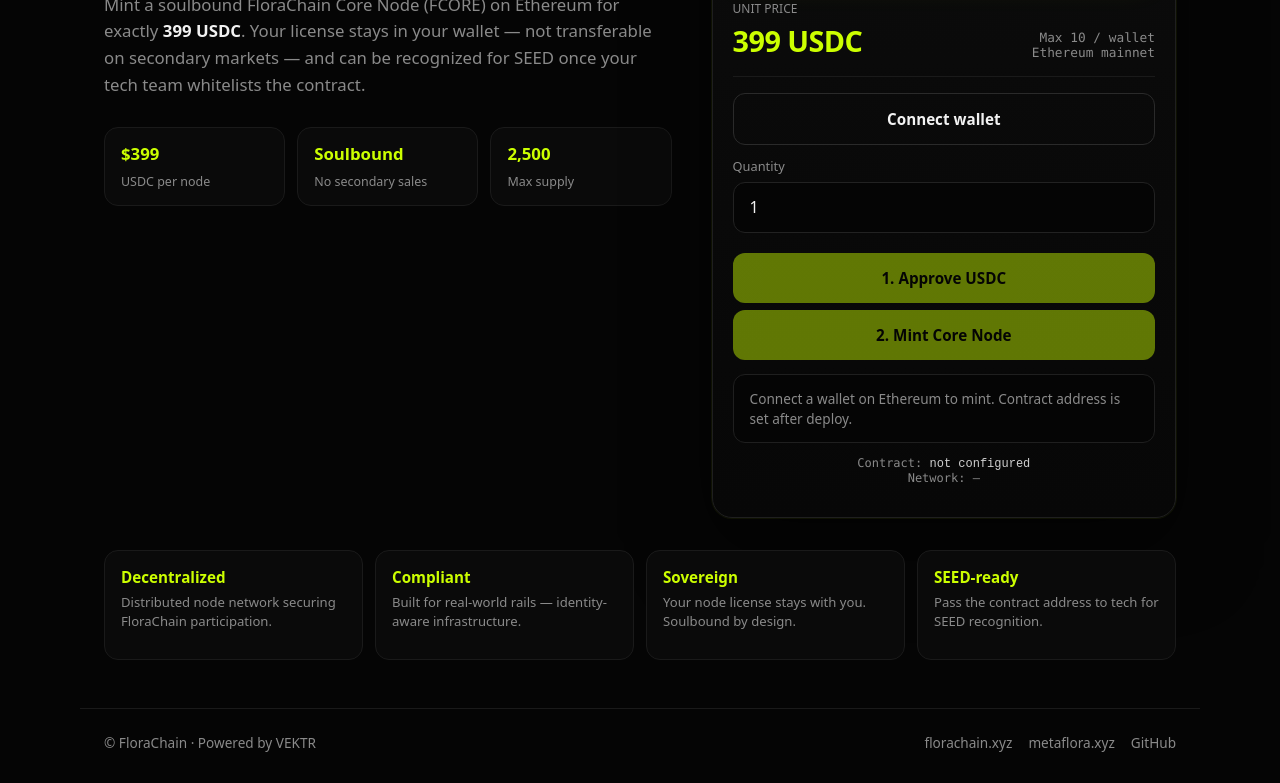
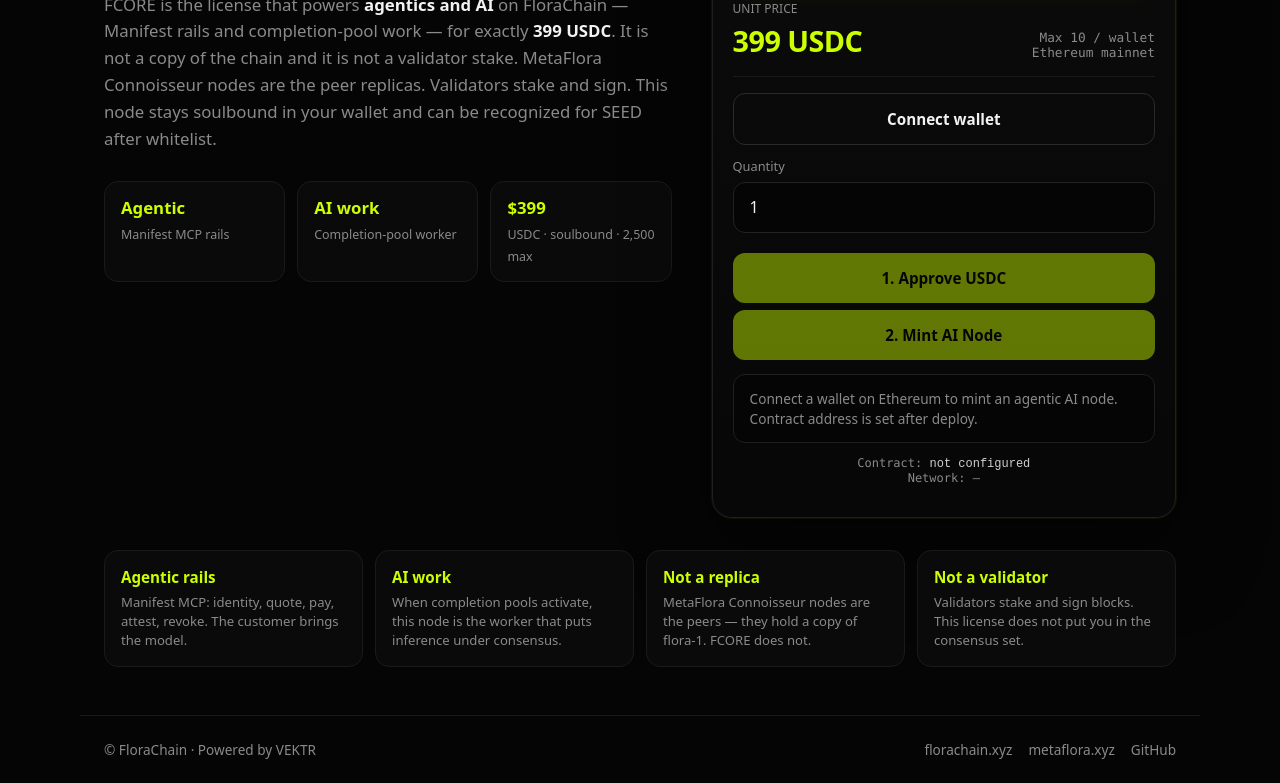
Before and after one commit to Tryptolemus/florachain-core-node-mint, a plain HTML site: page mint-app/index.html in a window 1280 px wide. Shown: the part 375-1158 px from the top of the page. Drawn offline with nearby package versions, Linux system fonts and the light colour scheme; no server answers; a web font is replaced by a local one.

Commit message:
Rewrite mint page: FCORE is the agentic/AI node, not a peer or validator

```diff
--- a/mint-app/index.html
+++ b/mint-app/index.html
@@ -3,8 +3,8 @@
 <head>
   <meta charset="UTF-8" />
   <meta name="viewport" content="width=device-width, initial-scale=1" />
-  <title>FloraChain — Core Node Sale</title>
-  <meta name="description" content="Mint a soulbound FloraChain Core Node (FCORE) for 399 USDC on Ethereum." />
+  <title>FloraChain — Agentic AI Node</title>
+  <meta name="description" content="Mint a soulbound FloraChain Agentic AI Node (FCORE) for 399 USDC. Powers agentics and AI on FloraChain — not a peer replica, not a validator." />
   <link rel="icon" type="image/svg+xml" href="./favicon.svg" />
   <link rel="preconnect" href="https://cdn.jsdelivr.net" />
   <link href="https://cdn.jsdelivr.net/npm/geist@1.3.0/dist/fonts/geist-sans/style.min.css" rel="stylesheet" />
@@ -35,7 +35,6 @@
       padding: 1rem 1.5rem; border-bottom: 1px solid var(--border);
       background: rgba(5,5,5,0.85); backdrop-filter: blur(12px);
     }
-
     .brand { display: flex; align-items: center; gap: 0.75rem; text-decoration: none; }
     .brand-text { font-weight: 600; font-size: 1.125rem; letter-spacing: -0.02em; color: #fff; }
     .brand:hover .brand-text { color: #ccff00; }
@@ -170,30 +169,32 @@
     <div class="nav-links">
       <a class="hide-sm" href="https://www.florachain.xyz" target="_blank" rel="noopener">Network</a>
       <a class="hide-sm" href="https://metaflora.xyz" target="_blank" rel="noopener">MetaFlora</a>
-      <a class="pill" href="#mint">Mint Core Node</a>
+      <a class="pill" href="#mint">Mint AI Node</a>
     </div>
   </header>
 
   <main class="hero">
     <section class="hero-copy">
-      <div class="eyebrow"><span class="dot"></span> Licensed Core Nodes · Public Sale</div>
-      <h1>Run the core.<br/>Own a <em>FloraChain</em> node.</h1>
+      <div class="eyebrow"><span class="dot"></span> Agentic &amp; AI Nodes · Public Sale</div>
+      <h1>Power the agents.<br/>Mint a <em>FloraChain</em> AI node.</h1>
       <p class="lede">
-        Mint a soulbound FloraChain Core Node (FCORE) on Ethereum for exactly
+        FCORE is the license that powers <strong style="color:var(--text)">agentics and AI</strong> on FloraChain —
+        Manifest rails and completion-pool work — for exactly
         <strong style="color:var(--text)">399 USDC</strong>.
-        Your license stays in your wallet — not transferable on secondary markets —
-        and can be recognized for SEED once your tech team whitelists the contract.
+        It is not a copy of the chain and it is not a validator stake.
+        MetaFlora Connoisseur nodes are the peer replicas. Validators stake and sign.
+        This node stays soulbound in your wallet and can be recognized for SEED after whitelist.
       </p>
       <div class="stats">
-        <div class="stat"><b>$399</b><span>USDC per node</span></div>
-        <div class="stat"><b>Soulbound</b><span>No secondary sales</span></div>
-        <div class="stat"><b>2,500</b><span>Max supply</span></div>
+        <div class="stat"><b>Agentic</b><span>Manifest MCP rails</span></div>
+        <div class="stat"><b>AI work</b><span>Completion-pool worker</span></div>
+        <div class="stat"><b>$399</b><span>USDC · soulbound · 2,500 max</span></div>
       </div>
     </section>
 
     <section class="panel" id="mint">
       <div class="art-wrap">
-        <video id="nftArt" autoplay muted loop playsinline preload="auto" poster="" aria-label="FloraChain Core Node NFT"></video>
+        <video id="nftArt" autoplay muted loop playsinline preload="auto" poster="" aria-label="FloraChain Agentic AI Node"></video>
       </div>
       <div class="price-row">
         <div>
@@ -207,8 +208,8 @@
       <label for="qty">Quantity</label>
       <input id="qty" type="number" min="1" max="10" value="1" />
       <button class="primary" id="approveBtn" type="button" disabled>1. Approve USDC</button>
-      <button class="primary" id="mintBtn" type="button" disabled>2. Mint Core Node</button>
-      <div class="status" id="status">Connect a wallet on Ethereum to mint. Contract address is set after deploy.</div>
+      <button class="primary" id="mintBtn" type="button" disabled>2. Mint AI Node</button>
+      <div class="status" id="status">Connect a wallet on Ethereum to mint an agentic AI node. Contract address is set after deploy.</div>
       <p class="meta mono">
         Contract: <code id="addrLabel">not configured</code><br/>
         Network: <span id="netLabel">—</span>
@@ -217,10 +218,10 @@
   </main>
 
   <section class="strip">
-    <div class="item"><h3>Decentralized</h3><p>Distributed node network securing FloraChain participation.</p></div>
-    <div class="item"><h3>Compliant</h3><p>Built for real-world rails — identity-aware infrastructure.</p></div>
-    <div class="item"><h3>Sovereign</h3><p>Your node license stays with you. Soulbound by design.</p></div>
-    <div class="item"><h3>SEED-ready</h3><p>Pass the contract address to tech for SEED recognition.</p></div>
+    <div class="item"><h3>Agentic rails</h3><p>Manifest MCP: identity, quote, pay, attest, revoke. The customer brings the model.</p></div>
+    <div class="item"><h3>AI work</h3><p>When completion pools activate, this node is the worker that puts inference under consensus.</p></div>
+    <div class="item"><h3>Not a replica</h3><p>MetaFlora Connoisseur nodes are the peers — they hold a copy of flora-1. FCORE does not.</p></div>
+    <div class="item"><h3>Not a validator</h3><p>Validators stake and sign blocks. This license does not put you in the consensus set.</p></div>
   </section>
 
   <footer class="footer">
```
Also changed, not shown: 1 other file.
